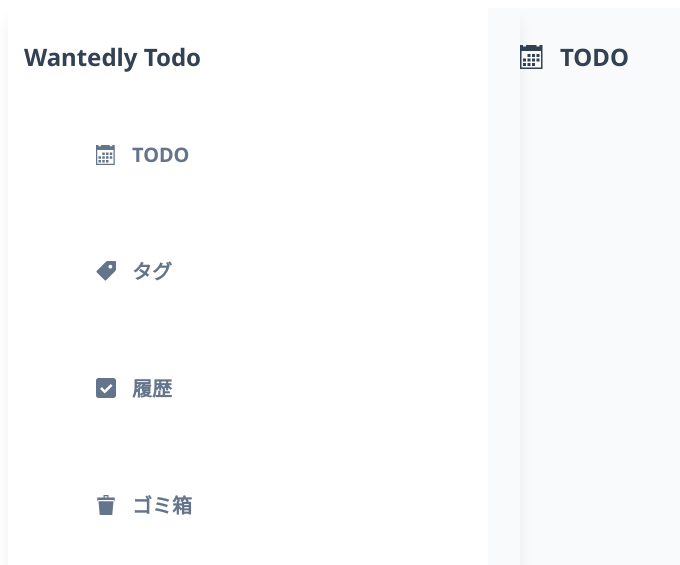
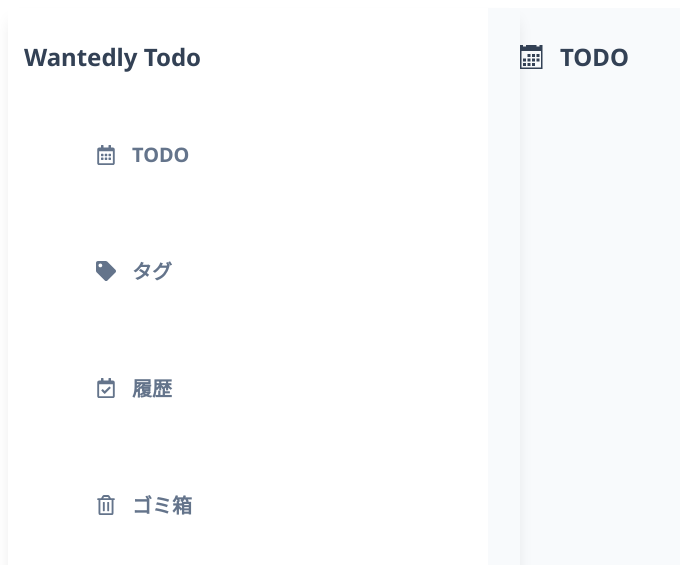
Before and after one commit to rmaejima/dnd-todos-front, a React (Create React App) app: page / in a window 1280 px wide. Shown: the top 565 px of the page, without its empty margins (0-680 px from the left). Built offline with nearby package versions, Linux system fonts and the light colour scheme.

Commit message:
Make sure to use fontawasome

```diff
--- a/src/components/common/SideNav.tsx
+++ b/src/components/common/SideNav.tsx
@@ -1,9 +1,9 @@
 import React from 'react';
 import styled from 'styled-components';
-import { ImCalendar } from 'react-icons/im';
-import { ImPriceTag } from 'react-icons/im';
-import { ImCheckboxChecked } from 'react-icons/im';
-import { ImBin2 } from 'react-icons/im';
+import { FaRegCalendarAlt } from 'react-icons/fa';
+import { FaTag } from 'react-icons/fa';
+import { FaRegCalendarCheck } from 'react-icons/fa';
+import { FaRegTrashAlt } from 'react-icons/fa';
 import { Link } from 'react-router-dom';
 
 export const SIDENAV_WIDTH = '30rem';
@@ -16,7 +16,7 @@
         <li>
           <StyledLink to="/">
             <LinkBar>
-              <ImCalendar />
+              <FaRegCalendarAlt />
               <p>TODO</p>
             </LinkBar>
           </StyledLink>
@@ -24,7 +24,7 @@
         <li>
           <StyledLink to="/tags">
             <LinkBar>
-              <ImPriceTag />
+              <FaTag />
               <p>タグ</p>
             </LinkBar>
           </StyledLink>
@@ -32,7 +32,7 @@
         <li>
           <StyledLink to="/history">
             <LinkBar>
-              <ImCheckboxChecked />
+              <FaRegCalendarCheck />
               <p>履歴</p>
             </LinkBar>
           </StyledLink>
@@ -40,7 +40,7 @@
         <li>
           <StyledLink to="/archived">
             <LinkBar>
-              <ImBin2 />
+              <FaRegTrashAlt />
               <p>ゴミ箱</p>
             </LinkBar>
           </StyledLink>
```
